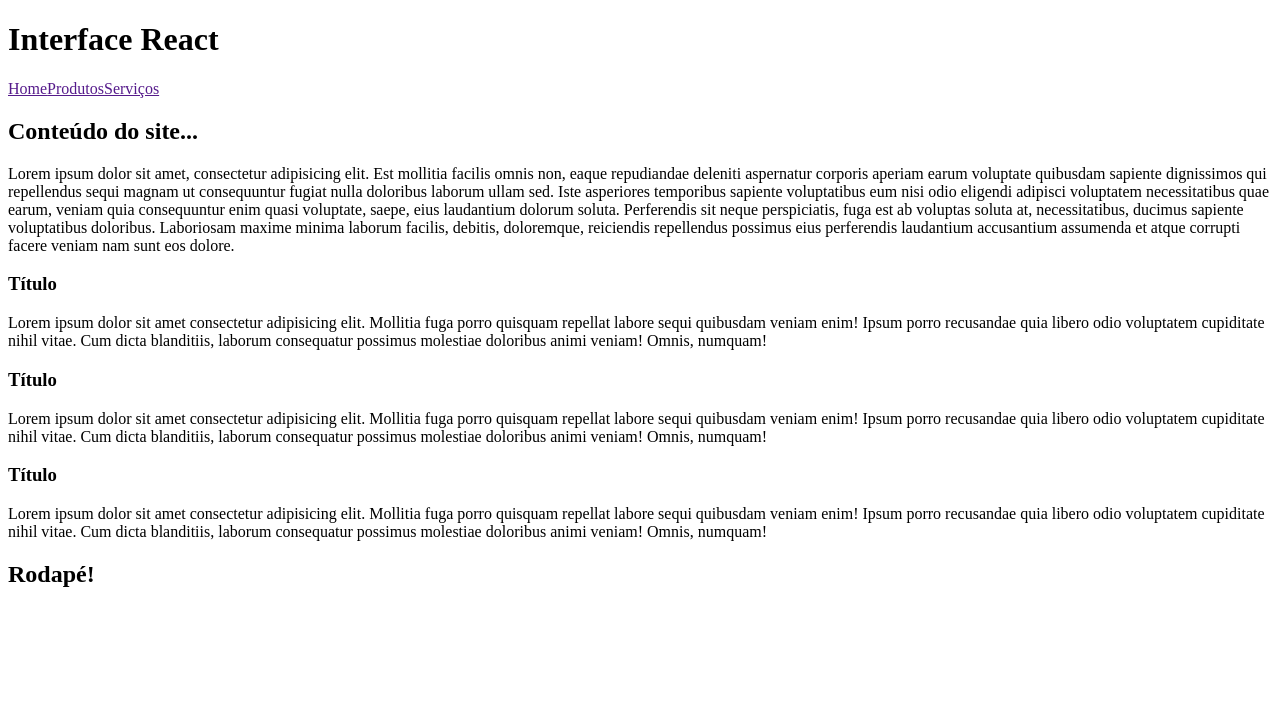
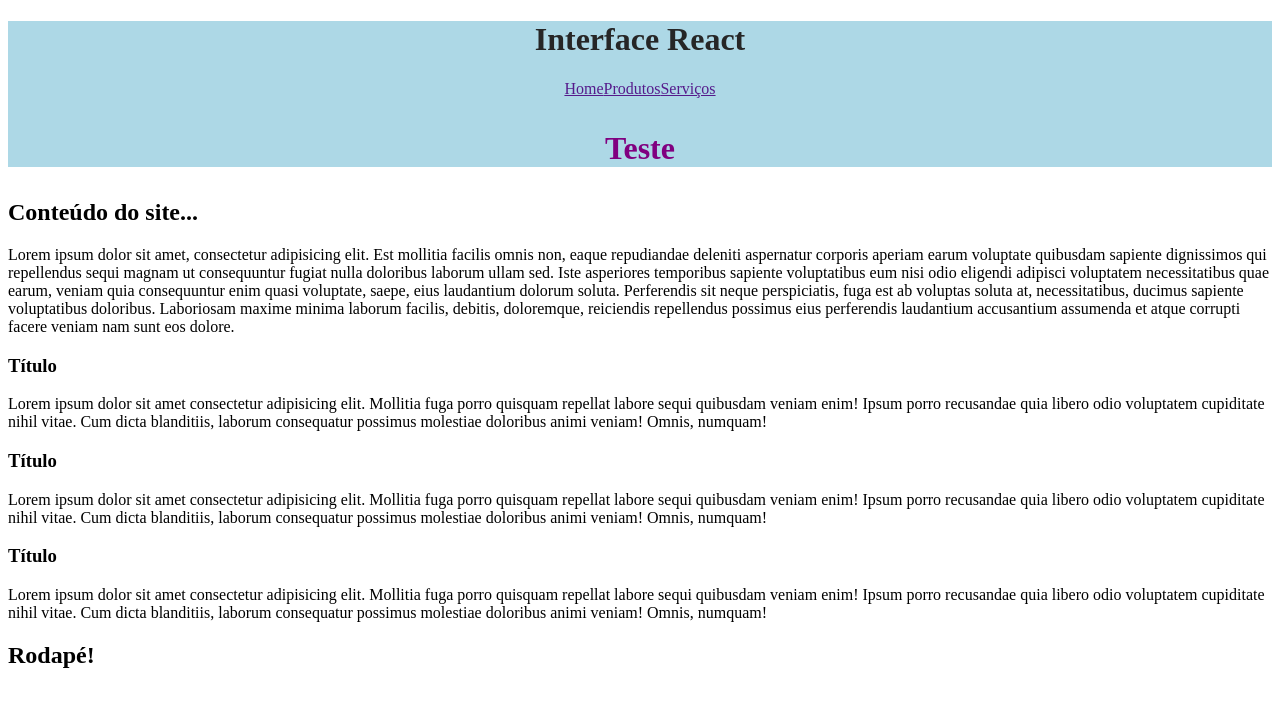
Before and after one commit to LucasMendesz/meu-app, a React (Create React App) app: page / in a window 1280 px wide. Shown: the top 706 px of the page. Built offline with nearby package versions, Linux system fonts and the light colour scheme.

Commit message:
Style Components
Instalação e uso

```diff
--- a/package.json
+++ b/package.json
@@ -8,7 +8,8 @@
     "@testing-library/user-event": "^13.5.0",
     "react": "^18.2.0",
     "react-dom": "^18.2.0",
-    "react-scripts": "5.0.1"
+    "react-scripts": "5.0.1",
+    "styled-components": "^5.3.6"
   },
   "scripts": {
     "start": "react-scripts start",
--- a/src/Components/layout/Cabecalho.jsx
+++ b/src/Components/layout/Cabecalho.jsx
@@ -1,10 +1,37 @@
+import styled from "styled-components";
 import Menu from "../Menu";
+
+const periodo = "Diurno";
+
+/* Tagged de Template para uso com styled components */
+const StyledCabecalho = styled.header`
+  background-color: ${periodo === "Diurno" ? "lightblue" : "darkblue"};
+  text-align: center;
+
+  h1 {
+    color: #262626;
+  }
+
+  p {
+    font-weight: bold;
+    color: purple;
+    font-size: 2rem;
+
+    &:hover {
+      background-color: violet;
+      color: #f7f7f7;
+      cursor: pointer;
+    }
+  }
+`;
+
 const Cabecalho = () => {
   return (
-    <header>
+    <StyledCabecalho>
       <h1>Interface React</h1>
       <Menu />
-    </header>
+      <p>Teste</p>
+    </StyledCabecalho>
   );
 };
 export default Cabecalho;
```
Also changed, not shown: 1 other file (tests, documents, lock files or other folders).
